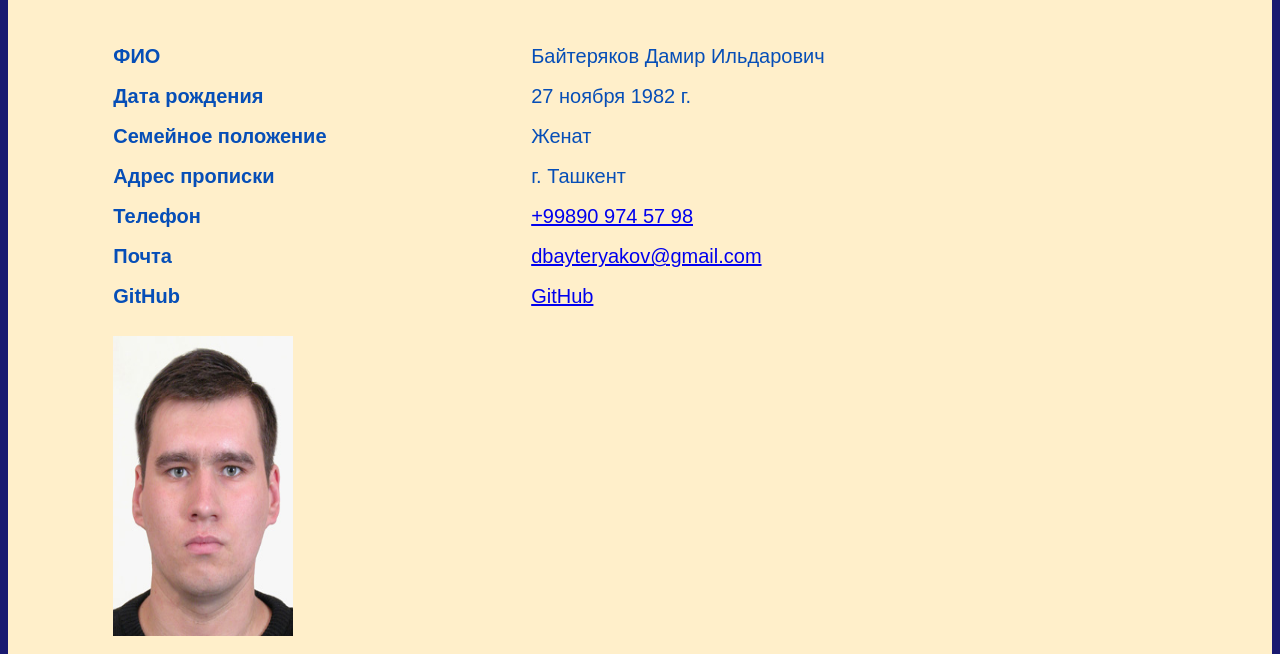
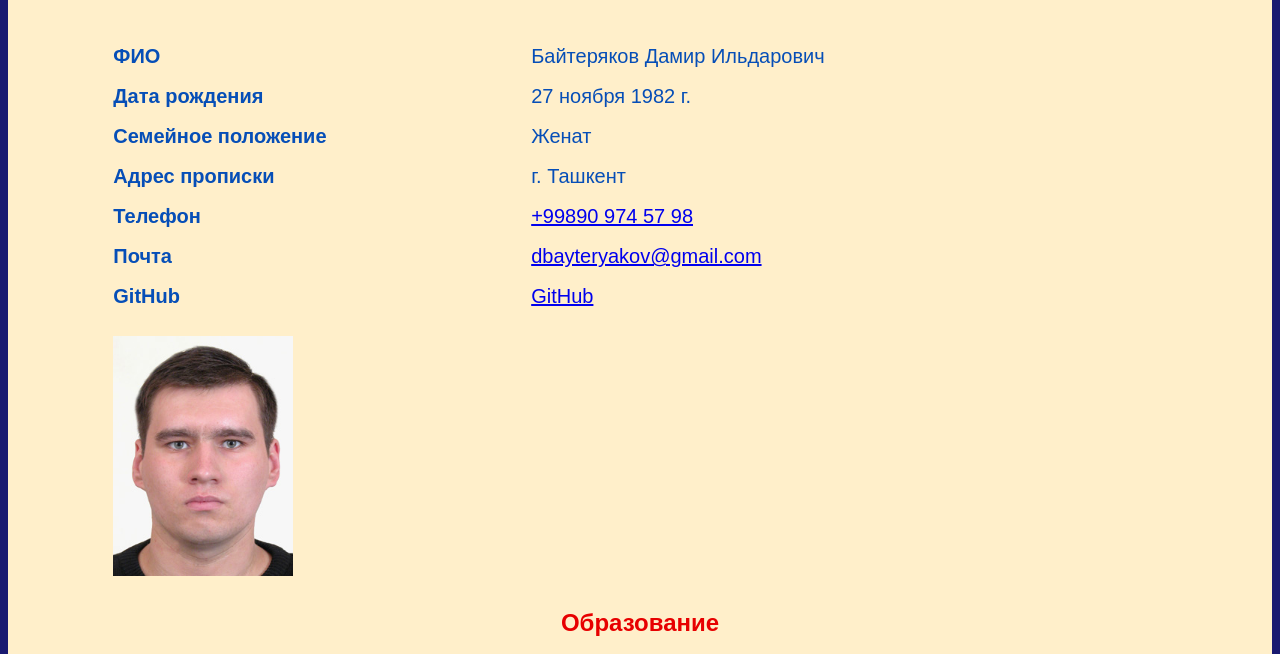
Before and after one commit to Dbayteryakov/dbayteryakov.github.io, a plain HTML site: page index.html in a window 1280 px wide. Shown: the part 129-783 px from the top of the page. Drawn offline with Linux system fonts and the light colour scheme.

Commit message:
resize photo

```diff
--- a/index.html
+++ b/index.html
@@ -39,7 +39,7 @@
             src="img/photo.jpg"
             alt="Photo"
             width="180"
-            height="300"
+            height=""
             />
         </div>
           <h2>Образование</h2>
```
